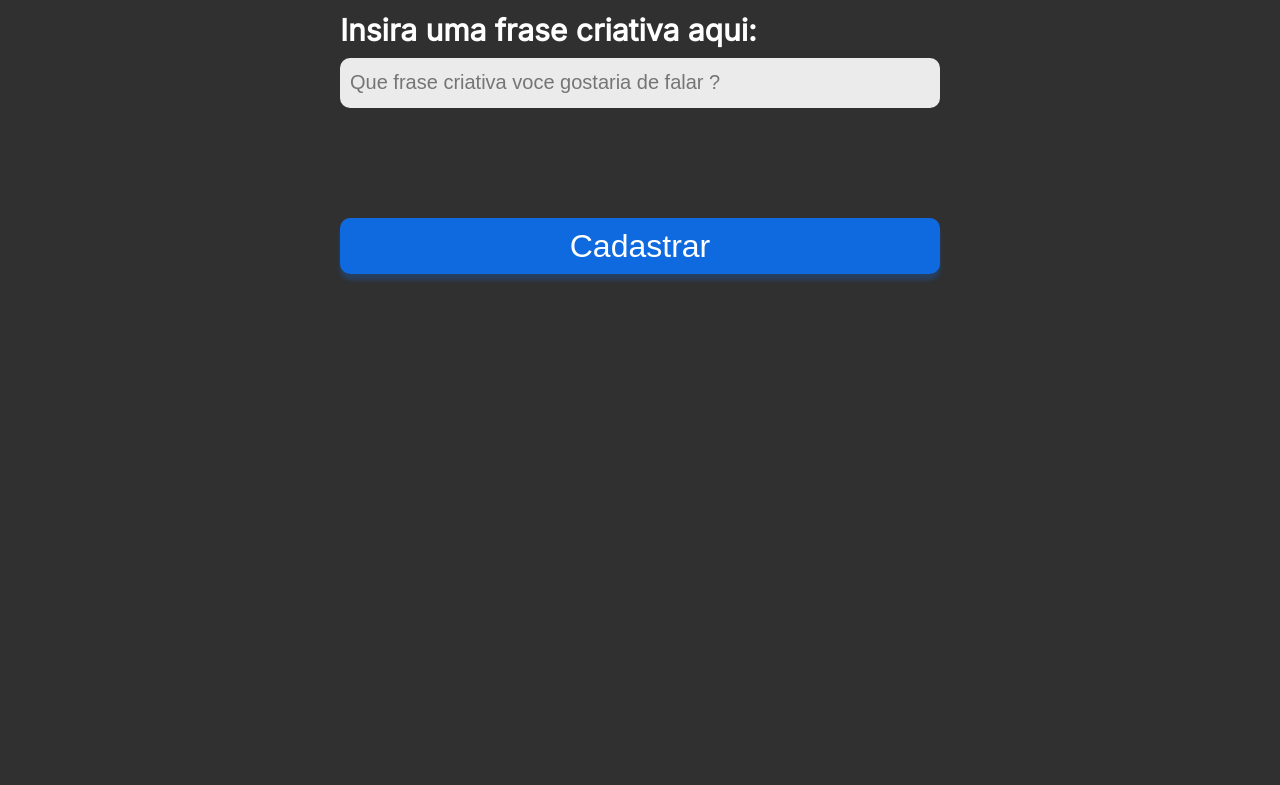
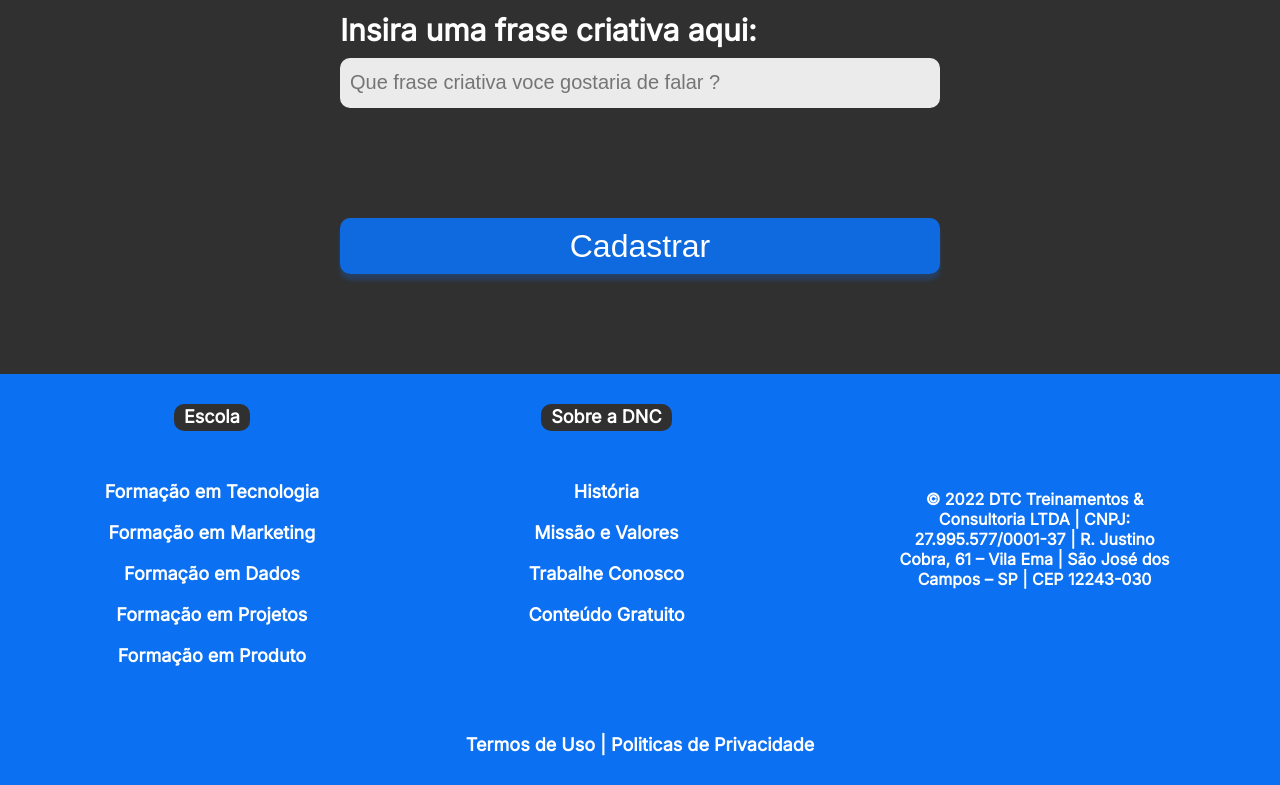
Before and after one commit to Caio-iron-monkey/Bootcamp-DNC, a plain HTML site: page index.html in a window 1280 px wide. Shown: the part 1337-2122 px from the top of the page. Before the commit the page ends 1711 px from the top, so only its background shows below. Drawn offline with Linux system fonts and the light colour scheme; a web font is replaced by a local one.

Commit message:
Adicionando Footer

```diff
--- a/index.html
+++ b/index.html
@@ -69,10 +69,72 @@
             </div>
                 <input type="submit" value="Cadastrar" id="button">
 
+        </form>
+
+    </section>
+
+    <!--RODAPÉ-->
+    <footer>
+        <div class="line1">
+            <nav>
+                <h5 >Escola</h5>
+                <ul>
+                    <li>
+                        <a href=""> Formação em Tecnologia</a>
+                    </li>
+
+                    <li>
+                        <a href="">Formação em Marketing</a>
+                    </li>
+
+                    <li>
+                        <a href="">Formação em Dados</a>
+                    </li>
+
+                    <li>
+                        <a href="">Formação em Projetos</a>
+                    </li>
+
+                    <li>
+                        <a href="">Formação em Produto</a>
+                    </li>
 
 
-        </form>
-    </section>
+                </ul>
+            </nav>
+            <nav>
+                <h5 >Sobre a DNC</h5>
+                <ul>
+                    <li>
+                        <a href="">História</a>
+                    </li>
+
+                    <li>
+                        <a href="">Missão e Valores</a>
+                    </li>
+
+                    <li>
+                        <a href="">Trabalhe Conosco</a>
+                    </li>
+
+                    <li>
+                        <a href="">Conteúdo Gratuito</a>
+                    </li>
+                </ul>
+            </nav>
+            <div class="address">
+                © 2022 DTC Treinamentos & Consultoria LTDA | CNPJ: 27.995.577/0001-37 | R. Justino Cobra, 61 – Vila Ema | São José dos Campos – SP | CEP 12243-030
+            </div>
+
+
+        </div>
+        <div class="line2">
+            <a href="">Termos de Uso  |</a>
+            <a href="">  Politicas de Privacidade</a>
+
+
+        </div>
+    </footer>
 
 </body>
 </html>
--- a/style.css
+++ b/style.css
@@ -170,3 +170,84 @@ body {
             box-shadow: 0px 15px 20px rgba(2, 7, 21, 0.467);
             transition-duration:0.5s
         }
+
+/*RODAPE*/
+footer {
+    background-color:var(--azul-dnc);
+    width: 100%;
+
+
+    justify-content: space-around;
+    align-items: center;
+
+
+
+}
+footer .line1 {
+    display: flex;
+    justify-content: space-around;
+    align-items:center
+}
+
+    footer ul {
+        list-style: none;
+        margin: 0px;
+        padding: 0px;
+        color: white;
+
+        font-family:var(--fonte-padrao) ;
+        font-size: 18px;
+        font-weight: 800px;
+    }
+    footer nav {
+        display: flex;
+        flex-direction: column;
+        align-items: center;
+        height: 330px;
+
+    }
+    footer h5 {
+        font-family: var(--fonte-padrao);
+        color: white;
+        background-color: var(--preto-dnc);
+        border-radius: 10px;
+        height: 25px;
+
+        font-size: 18px;
+        padding: 2px 10px 0px 10px;
+        font-weight: 800;
+    }
+    footer ul li {
+        text-align: center;
+        font-weight: 600;
+        margin: 20px 0px 20px 0px;
+    }
+    footer ul li a {
+        color: white;
+        text-decoration: none;
+    }
+    footer ul li a:hover {
+        color: var(--cinza-hover);
+
+    }
+        .address {
+            font-family:var(--fonte-padrao) ;
+            color: white;
+            text-align: center;
+            font-size: 16px;
+            font-weight: 800;
+            width: 22%;
+
+        }
+    .line2 {
+        font-family: var(--fonte-padrao);
+        text-align: center;
+        font-size: 18px;
+        font-weight: 600;
+        padding: 30px 0px 30px 0px;
+    }
+        .line2 a {
+            color: white;
+            text-decoration: none;
+
+        }
```
